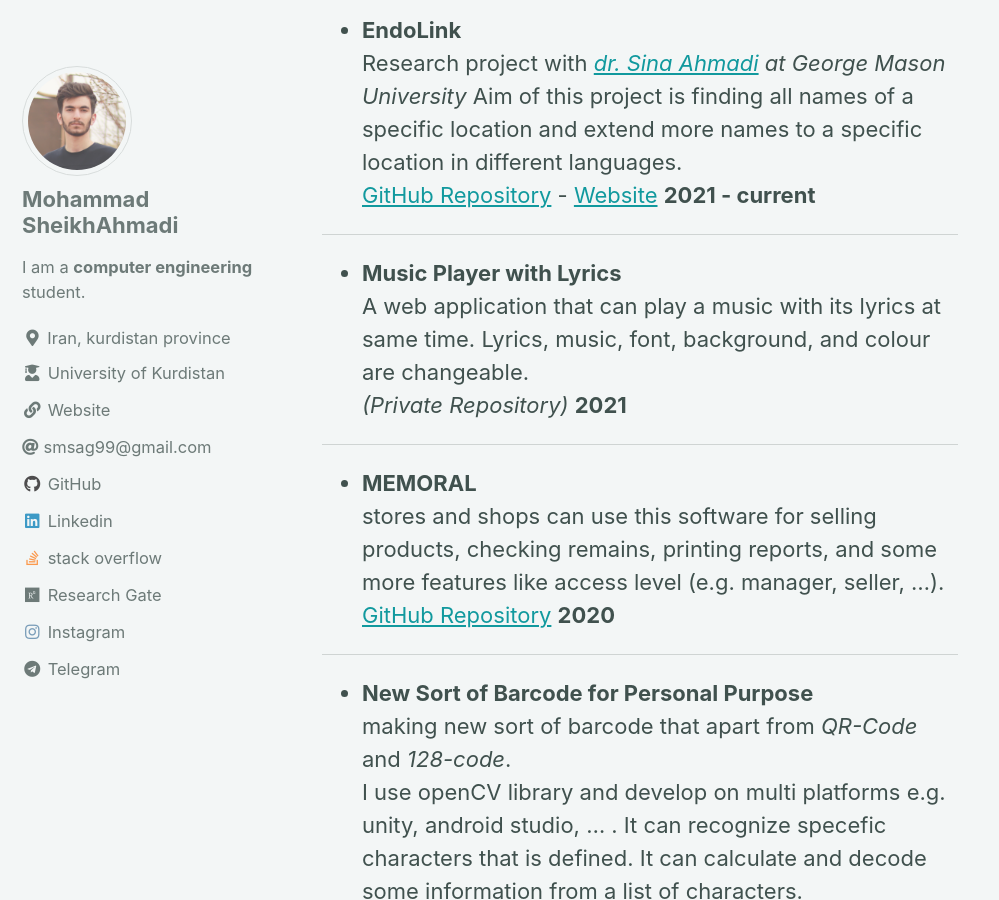
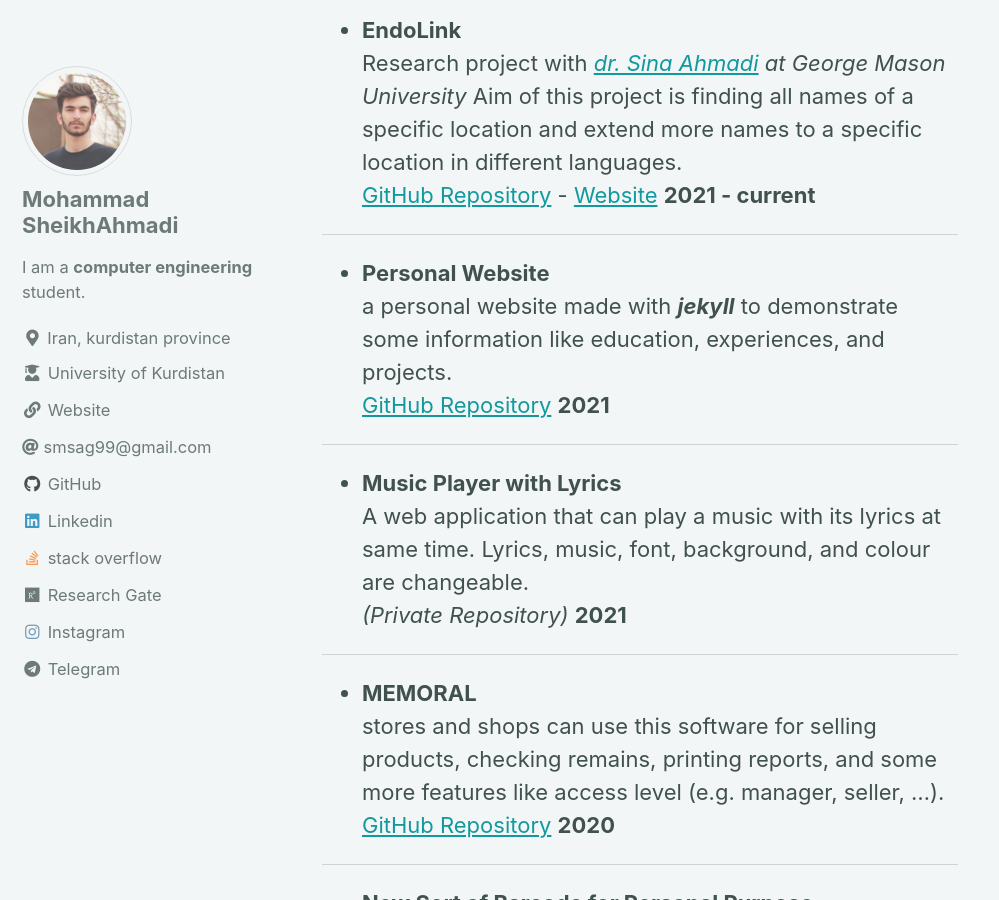
Before and after one commit to smsag99/Personal_Website, a Jekyll site: the page built from _pages/projects.md, in a window 1280 px wide and 900 px high, scrolled down 396 px. Shown: the whole window, without its empty margins (0-999 px from the left). Built offline with Jekyll 4.4.1, drawn with Linux system fonts in a browser that asks for light colours; cached includes are drawn as plain includes.

Commit message:
add perosnal website to projects.

```diff
--- a/_pages/projects.md
+++ b/_pages/projects.md
@@ -21,6 +21,14 @@ Research project with _[dr. Sina Ahmadi](https://sinaahmadi.github.io/) at Georg
 Aim of this project is finding all names of a specific location and extend more names to a specific location in different languages.
 <br>
 [GitHub Repository](https://github.com/smsag99/Endolink/) - [Website](https://smsag99.github.io/EndoLink/) **2021 - current**
+<br>
+<hr>
+
+- **Personal Website**
+<br>
+a personal website made with ***jekyll*** to demonstrate some information like education, experiences, and projects.
+<br>
+[GitHub Repository](https://github.com/smsag99/Personal_Website/) **2021**
 <br>
 <hr>
 
```
